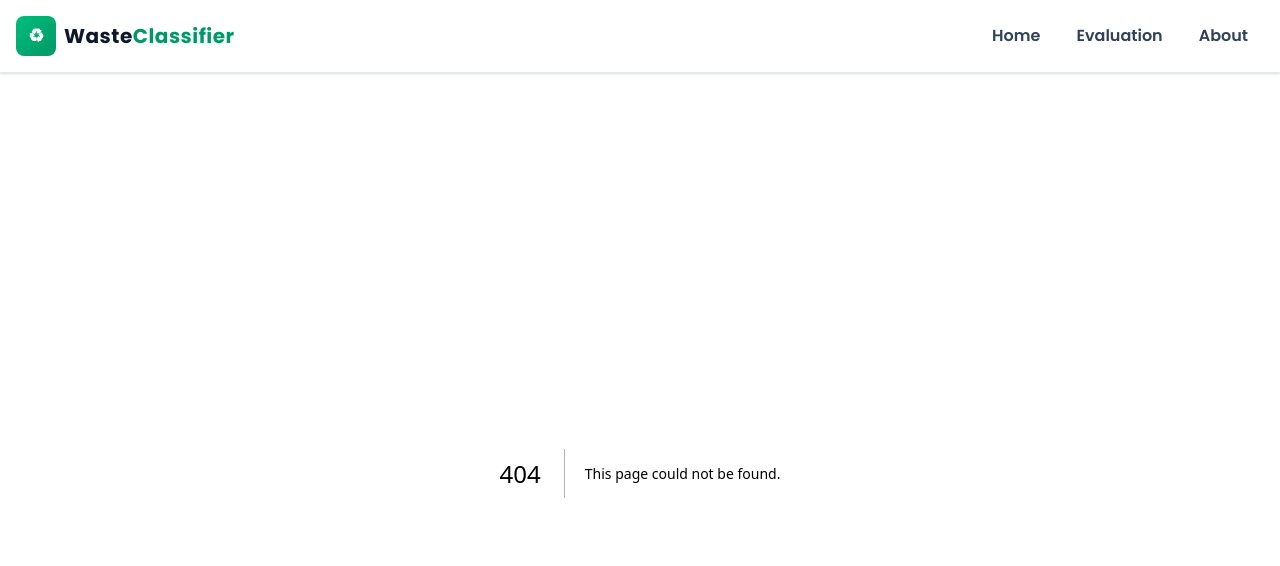
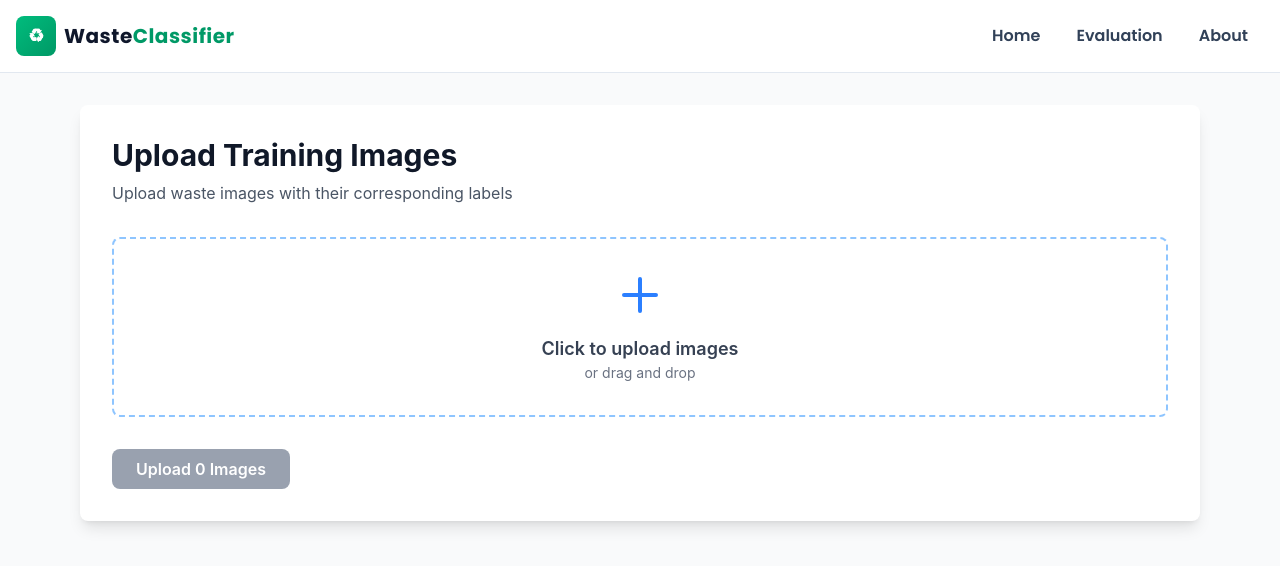
Before and after one commit to pikacoder44/waste-management-classifier, a Next.js app in the folder frontend/: page /admin/upload in a window 1280 px wide. Before the commit this address had no page. Shown: the top 566 px of the page. Built offline with nearby package versions, Linux system fonts and the light colour scheme.

Commit message:
Created an upload page for multiple dataset images upload

```diff
--- /dev/null
+++ b/frontend/app/admin/upload/page.tsx
@@ -0,0 +1,290 @@
+"use client";
+
+import { useState } from "react";
+
+interface ImageFile {
+  file: File;
+  label: string;
+  preview: string;
+}
+
+interface UploadResponse {
+  status: string;
+  totalFiles: number;
+  successfulUploads: number;
+  failedUploads: number;
+  uploaded: Array<{
+    originalFilename: string;
+    savedFilename: string;
+    label: string;
+    status: string;
+  }>;
+  errors?: Array<{
+    file: string;
+    error: string;
+  }>;
+}
+
+export default function AdminUploadPage() {
+  const [images, setImages] = useState<ImageFile[]>([]);
+  const [uploading, setUploading] = useState(false);
+  const [response, setResponse] = useState<UploadResponse | null>(null);
+  const [error, setError] = useState<string | null>(null);
+
+  const ALLOWED_LABELS = [
+    "cardboard",
+    "paper",
+    "metal",
+    "glass",
+    "plastic",
+    "trash",
+  ];
+
+  const handleFileSelect = (e: React.ChangeEvent<HTMLInputElement>) => {
+    const files = Array.from(e.target.files || []);
+    const newImages: ImageFile[] = files.map((file) => ({
+      file,
+      label: "",
+      preview: URL.createObjectURL(file),
+    }));
+    setImages((prev) => [...prev, ...newImages]);
+    setError(null);
+  };
+
+  const handleLabelChange = (index: number, label: string) => {
+    setImages((prev) =>
+      prev.map((img, i) => (i === index ? { ...img, label } : img)),
+    );
+  };
+
+  const handleRemoveImage = (index: number) => {
+    setImages((prev) => {
+      const newImages = prev.filter((_, i) => i !== index);
+      URL.revokeObjectURL(prev[index].preview);
+      return newImages;
+    });
+  };
+
+  const handleUpload = async () => {
+    // Validate that all images have labels
+    if (images.some((img) => !img.label)) {
+      setError("Please select a label for all images");
+      return;
+    }
+
+    setUploading(true);
+    setError(null);
+    setResponse(null);
+
+    try {
+      // Convert images to base64 and create payload
+      const imageDataPromises = images.map(async (img) => {
+        const reader = new FileReader();
+        return new Promise<{
+          filename: string;
+          label: string;
+          fileData: string;
+        }>((resolve) => {
+          reader.onload = () => {
+            const base64 = (reader.result as string).split(",")[1];
+            resolve({
+              filename: img.file.name,
+              label: img.label,
+              fileData: base64,
+            });
+          };
+          reader.readAsDataURL(img.file);
+        });
+      });
+
+      const imageData = await Promise.all(imageDataPromises);
+
+      // Get token from localStorage
+      const token = localStorage.getItem("access_token");
+      console.log("Token from localStorage:", token ? "Found" : "Not found");
+      console.log("Full token:", token);
+
+      if (!token) {
+        setError("Not authenticated. Please login first.");
+        setUploading(false);
+        return;
+      }
+
+      // Send to backend
+      const res = await fetch("http://127.0.0.1:8000/admin/dataset/upload", {
+        method: "POST",
+        headers: {
+          "Content-Type": "application/json",
+          Authorization: `Bearer ${token}`,
+        },
+        body: JSON.stringify({
+          images: imageData,
+        }),
+      });
+
+      console.log("Upload response status:", res.status);
+      const data: UploadResponse = await res.json();
+      console.log("Upload response data:", data);
+
+      if (!res.ok) {
+        setError(data.errors?.[0]?.error || "Upload failed");
+      } else {
+        setResponse(data);
+        setImages([]);
+      }
+    } catch (err) {
+      setError(
+        err instanceof Error ? err.message : "An error occurred during upload",
+      );
+    } finally {
+      setUploading(false);
+    }
+  };
+
+  return (
+    <div className="min-h-screen bg-gray-50">
+      <div className="max-w-6xl mx-auto px-4 py-8">
+        <div className="bg-white rounded-lg shadow-lg p-8">
+          <h1 className="text-3xl font-bold mb-2 text-gray-900">
+            Upload Training Images
+          </h1>
+          <p className="text-gray-600 mb-8">
+            Upload waste images with their corresponding labels
+          </p>
+
+          {/* Upload Area */}
+          <div className="mb-8">
+            <label className="block mb-4">
+              <div className="border-2 border-dashed border-blue-300 rounded-lg p-8 text-center cursor-pointer hover:border-blue-500 transition">
+                <input
+                  type="file"
+                  multiple
+                  accept="image/*"
+                  onChange={handleFileSelect}
+                  className="hidden"
+                />
+                <div>
+                  <svg
+                    className="mx-auto mb-4 w-12 h-12 text-blue-500"
+                    fill="none"
+                    stroke="currentColor"
+                    viewBox="0 0 24 24"
+                  >
+                    <path
+                      strokeLinecap="round"
+                      strokeLinejoin="round"
+                      strokeWidth={2}
+                      d="M12 4v16m8-8H4"
+                    />
+                  </svg>
+                  <p className="text-lg font-semibold text-gray-700">
+                    Click to upload images
+                  </p>
+                  <p className="text-sm text-gray-500">or drag and drop</p>
+                </div>
+              </div>
+            </label>
+          </div>
+
+          {/* Error Message */}
+          {error && (
+            <div className="mb-6 p-4 bg-red-50 border border-red-200 rounded-lg">
+              <p className="text-red-700">{error}</p>
+            </div>
+          )}
+
+          {/* Success Message */}
+          {response && (
+            <div className="mb-6 p-4 bg-green-50 border border-green-200 rounded-lg">
+              <p className="text-green-700 font-semibold">
+                ✓ Upload completed: {response.successfulUploads} successful,{" "}
+                {response.failedUploads} failed
+              </p>
+              {response.errors && response.errors.length > 0 && (
+                <div className="mt-2 text-sm text-red-600">
+                  {response.errors.map((err, i) => (
+                    <p key={i}>
+                      {err.file}: {err.error}
+                    </p>
+                  ))}
+                </div>
+              )}
+            </div>
+          )}
+
+          {/* Images Preview Grid */}
+          {images.length > 0 && (
+            <div className="mb-8">
+              <h2 className="text-xl font-semibold mb-4 text-gray-900">
+                Selected Images ({images.length})
+              </h2>
+              <div className="grid grid-cols-2 md:grid-cols-3 lg:grid-cols-4 gap-4">
+                {images.map((img, index) => (
+                  <div key={index} className="relative group">
+                    <div className="bg-gray-100 rounded-lg overflow-hidden">
+                      <img
+                        src={img.preview}
+                        alt={`Preview ${index}`}
+                        className="w-full h-48 object-cover"
+                      />
+                      <button
+                        onClick={() => handleRemoveImage(index)}
+                        className="absolute top-2 right-2 bg-red-500 text-white rounded-full p-2 opacity-0 group-hover:opacity-100 transition"
+                      >
+                        ✕
+                      </button>
+                    </div>
+                    <div className="mt-2">
+                      <p className="text-sm text-gray-600 truncate">
+                        {img.file.name}
+                      </p>
+                      <select
+                        value={img.label}
+                        onChange={(e) =>
+                          handleLabelChange(index, e.target.value)
+                        }
+                        className="w-full mt-1 px-2 py-1 border border-gray-300 rounded text-sm focus:outline-none focus:ring-2 focus:ring-blue-500"
+                      >
+                        <option value="">Select label</option>
+                        {ALLOWED_LABELS.map((label) => (
+                          <option key={label} value={label}>
+                            {label.charAt(0).toUpperCase() + label.slice(1)}
+                          </option>
+                        ))}
+                      </select>
+                    </div>
+                  </div>
+                ))}
+              </div>
+            </div>
+          )}
+
+          {/* Action Buttons */}
+          <div className="flex gap-4">
+            <button
+              onClick={handleUpload}
+              disabled={images.length === 0 || uploading}
+              className="px-6 py-2 bg-blue-600 text-white rounded-lg font-semibold disabled:bg-gray-400 disabled:cursor-not-allowed hover:bg-blue-700 transition"
+            >
+              {uploading
+                ? "Uploading..."
+                : `Upload ${images.length} Image${images.length !== 1 ? "s" : ""}`}
+            </button>
+            {images.length > 0 && (
+              <button
+                onClick={() => {
+                  images.forEach((img) => URL.revokeObjectURL(img.preview));
+                  setImages([]);
+                }}
+                disabled={uploading}
+                className="px-6 py-2 bg-gray-300 text-gray-700 rounded-lg font-semibold disabled:cursor-not-allowed hover:bg-gray-400 transition"
+              >
+                Clear All
+              </button>
+            )}
+          </div>
+        </div>
+      </div>
+    </div>
+  );
+}
```
